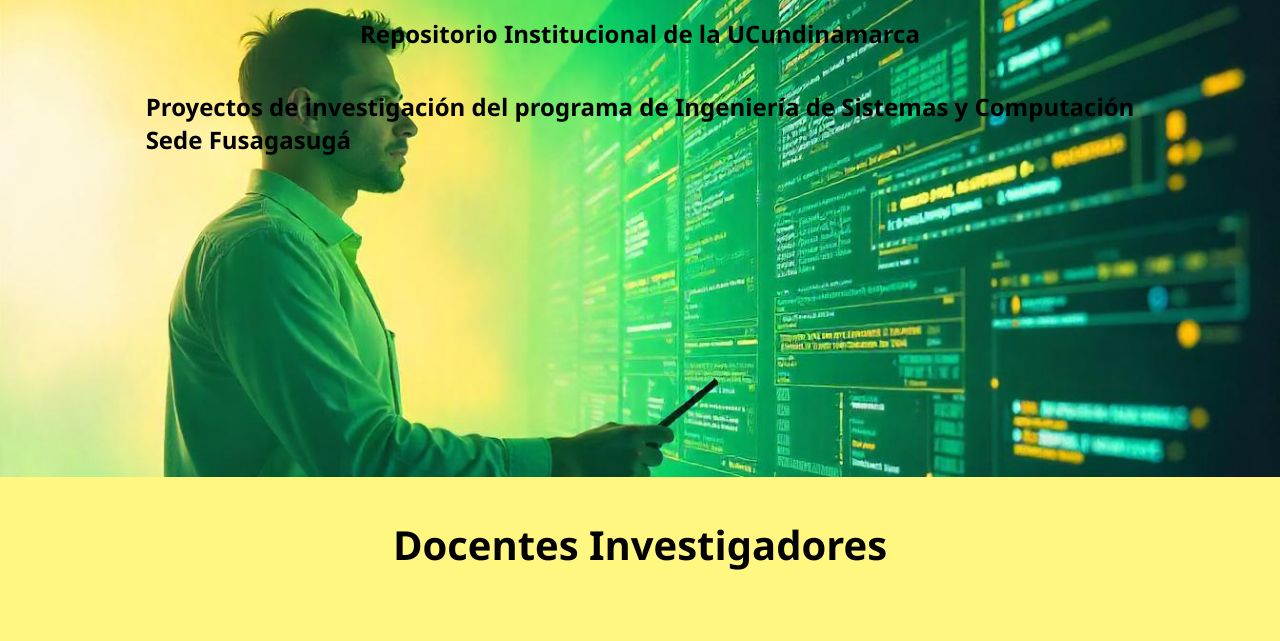
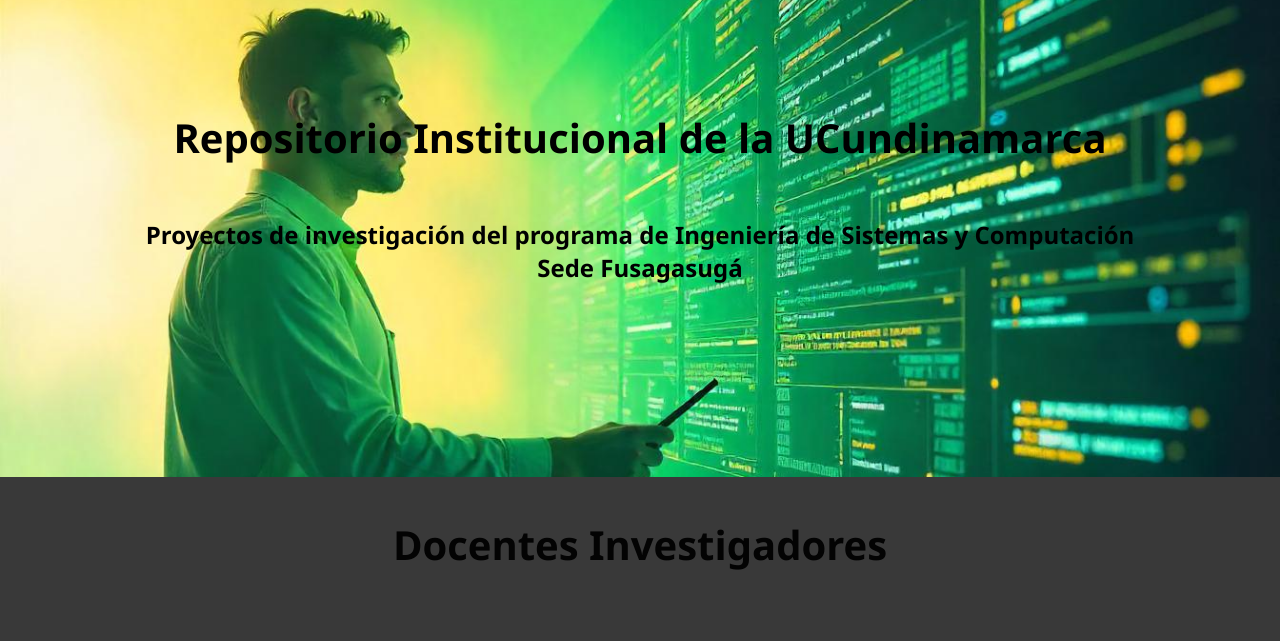
Before and after one commit to dagarciagil/Sistema-de-informaci-n, a website: page index.html in a window 1280 px wide. Shown: the part 131-772 px from the top of the page. Drawn offline with nearby package versions, Linux system fonts and the light colour scheme; files that its build step writes are made by us from their sources.

Commit message:
Cambios 2
Estilos mainbox y generales

```diff
--- a/sass/P1mainbox1.scss
+++ b/sass/P1mainbox1.scss
@@ -10,10 +10,22 @@
     background-attachment: fixed;
 
     &__info {
+        color: rgb(0, 0, 0);
         display: flex;
         flex-direction: column;
-        align-items: center;
-        justify-content: flex-end;
+        justify-content: center;
         list-style: none;
+
+        h1{
+            font-size: 2.5em;
+            align-items: center;
+            text-align: center;
+            padding-top: 2em;
+        }
+        h2{
+            font-size: 1.5em;
+            align-items: center;
+            text-align: center;
+        }
     }
 }
--- a/sass/generales.scss
+++ b/sass/generales.scss
@@ -1,5 +1,5 @@
 .contenedor{
-    background-color: rgb(255, 247, 128) ;
+    background-color: rgb(57, 57, 57) ;
     width: 100%;
     height: auto;
 
```
